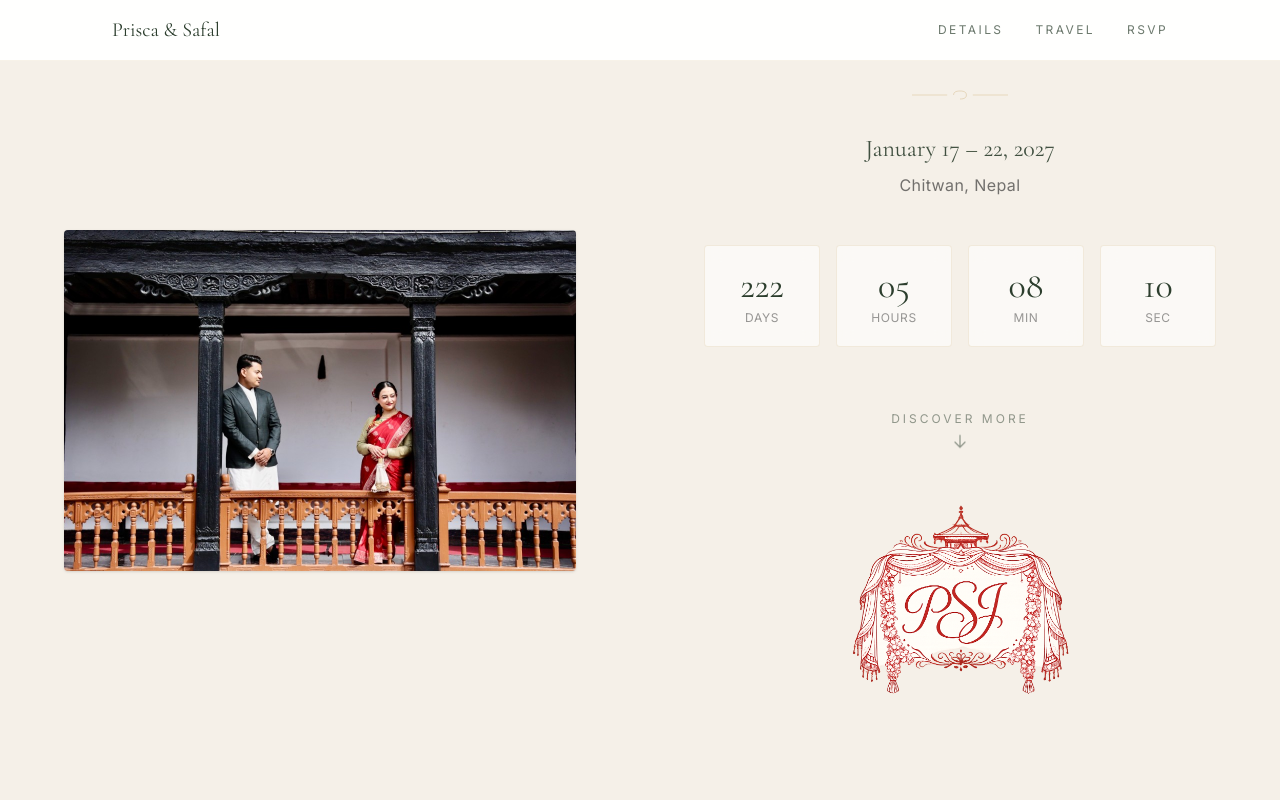
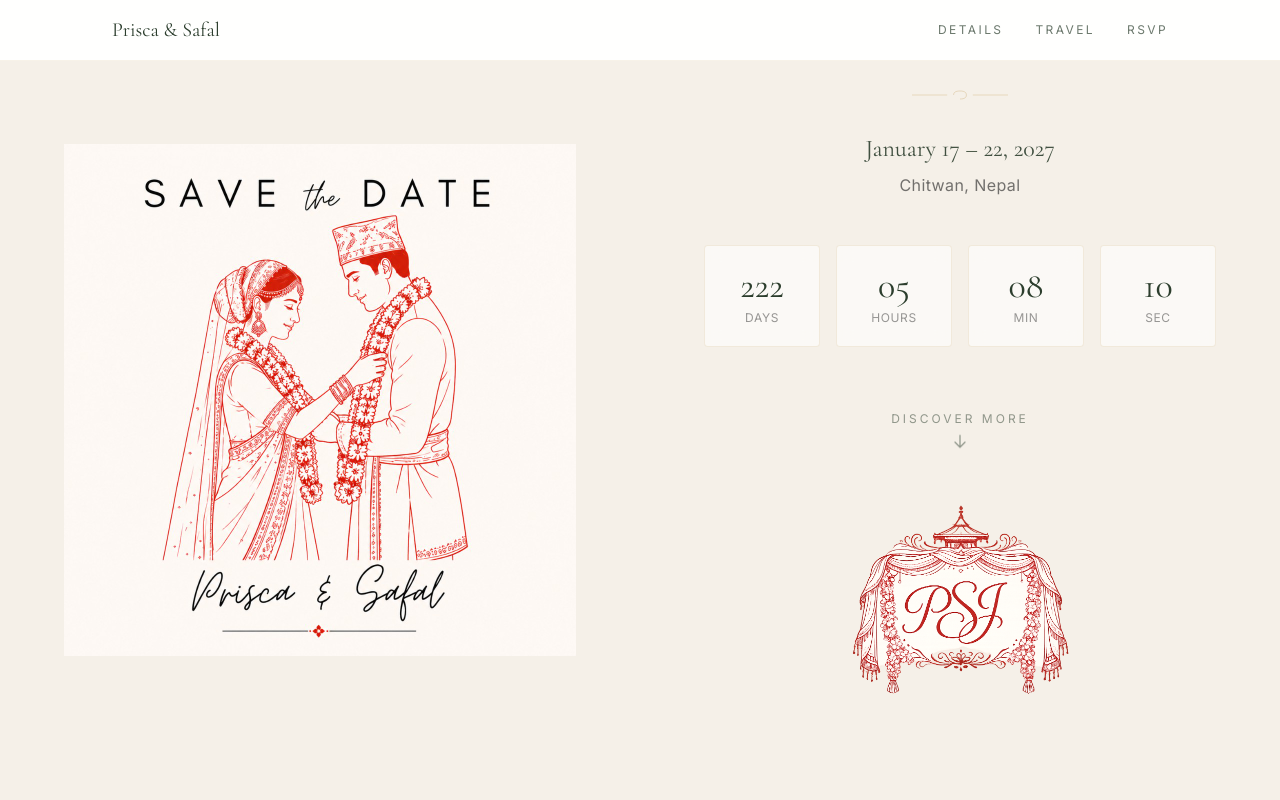
Before and after one commit to safaljoshie/priscawedssafal, a Next.js app: page / in a window 1280 px wide. Shown: the top 800 px of the page. Built offline with nearby package versions, Linux system fonts and the light colour scheme.

Commit message:
Revert "Replace hero illustration with couple photo."
This reverts commit b43a2650e4133a593f6aedd0164e4d8f423daff5.

```diff
--- a/components/Hero.tsx
+++ b/components/Hero.tsx
@@ -13,13 +13,13 @@ export function Hero({ wedding }: { wedding: WeddingData }) {
     >
       <div className="flex items-center justify-center px-6 pt-10 pb-6 md:min-h-screen md:px-12 md:py-16 lg:px-16">
         <Image
-          src="/images/hero-couple.png"
-          alt={`${couple.bride} and ${couple.groom}`}
-          width={1024}
-          height={682}
+          src="/images/save-the-date.png"
+          alt={`Save the Date — ${couple.bride} and ${couple.groom}`}
+          width={800}
+          height={800}
           priority
-          sizes="(max-width: 768px) 100vw, 50vw"
-          className="h-auto w-full max-w-[380px] rounded-sm object-cover shadow-sm md:max-h-[85vh] md:max-w-none"
+          sizes="(max-width: 768px) 380px, 50vw"
+          className="h-auto w-full max-w-[380px] md:max-w-md lg:max-w-lg"
         />
       </div>
 
```
Also changed, not shown: public/images/hero-couple.png (deleted).
